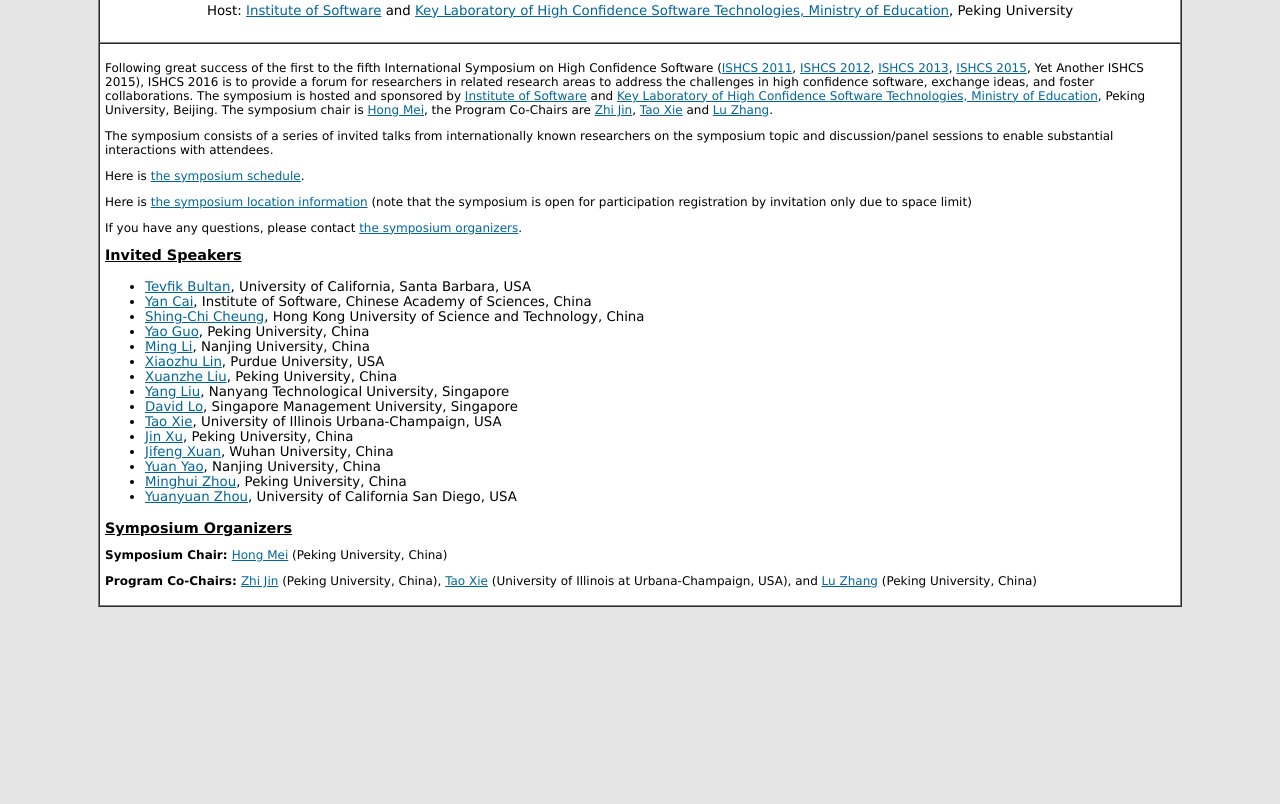
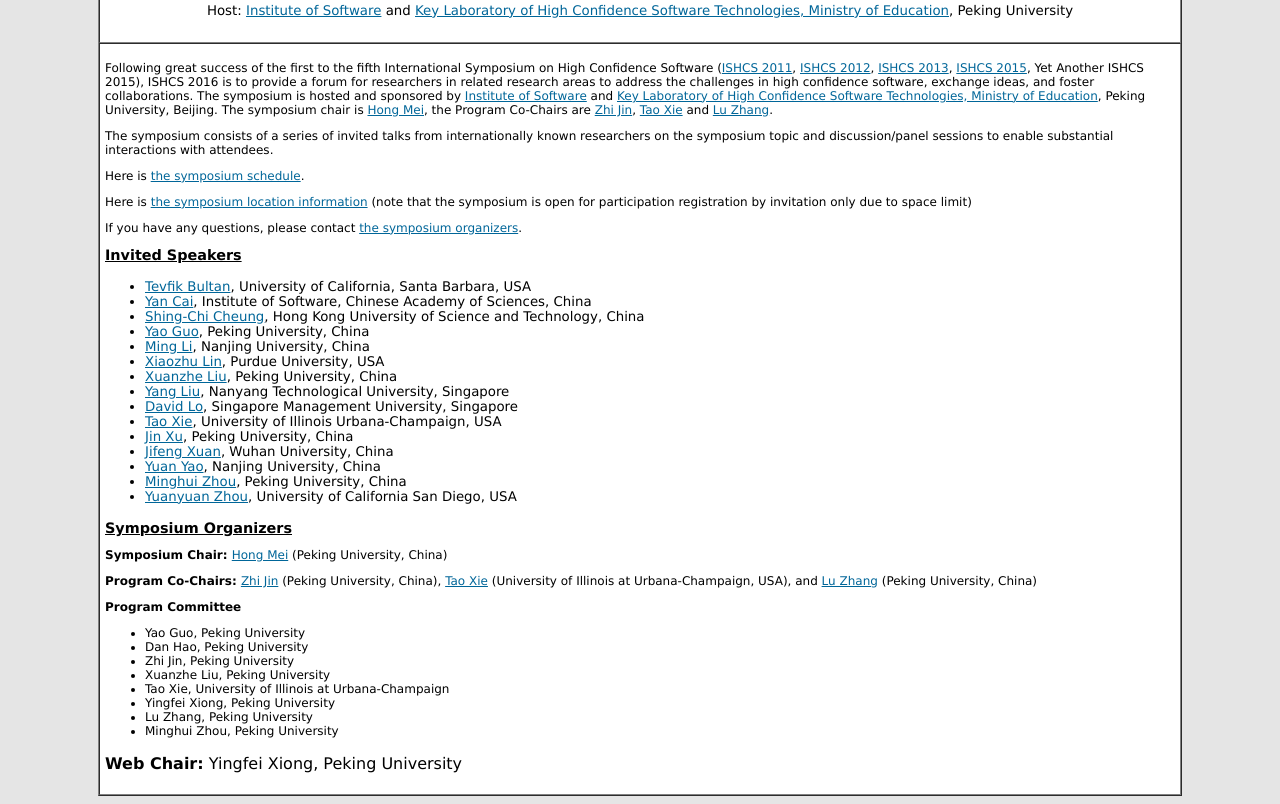
Before and after one commit to pkusei/ishcs, a plain HTML site: page index.html in a window 1280 px wide. Shown: the part 317-1121 px from the top of the page. Before the commit the page ends 932 px from the top, so only its background shows below. Drawn offline with Linux system fonts and the light colour scheme.

Commit message:
add more organizers.

```diff
--- a/index.html
+++ b/index.html
@@ -173,8 +173,22 @@
 
                                             Zhang</a> (Peking University, China)</span></strong></strong></strong></p>
 
+ <p><strong>Program Committee</strong></p>
+ <span style="font-weight: normal;">
+   <ul>
+     <li>Yao Guo, Peking University</li>
+     <li>Dan Hao, Peking University</li>
+     <li>Zhi Jin, Peking University</li>
+     <li>Xuanzhe Liu, Peking University</li>
+     <li>Tao Xie, University of Illinois at Urbana-Champaign</li>
+     <li>Yingfei Xiong, Peking University</li>
+     <li>Lu Zhang, Peking University</li>
+     <li>Minghui Zhou, Peking University</li>
+   </ul>
+ </span>
+ <p><strong>Web Chair:</strong><span style="font-weight: normal;"> Yingfei Xiong, Peking University</span>
                 </strong></strong></strong></td>
-        </tr>
+                      </tr>
       </tbody>
     </table>
   </body>
```
